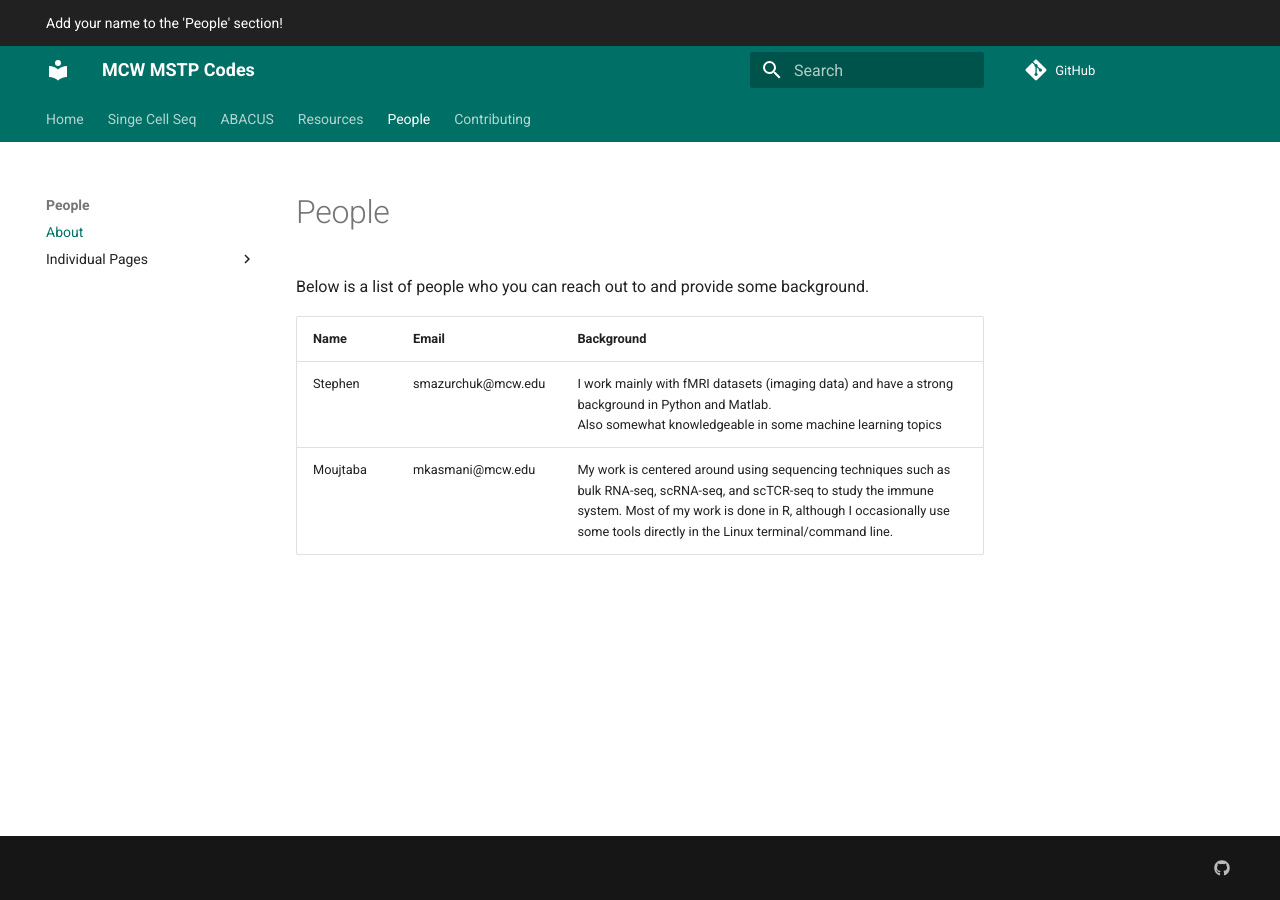
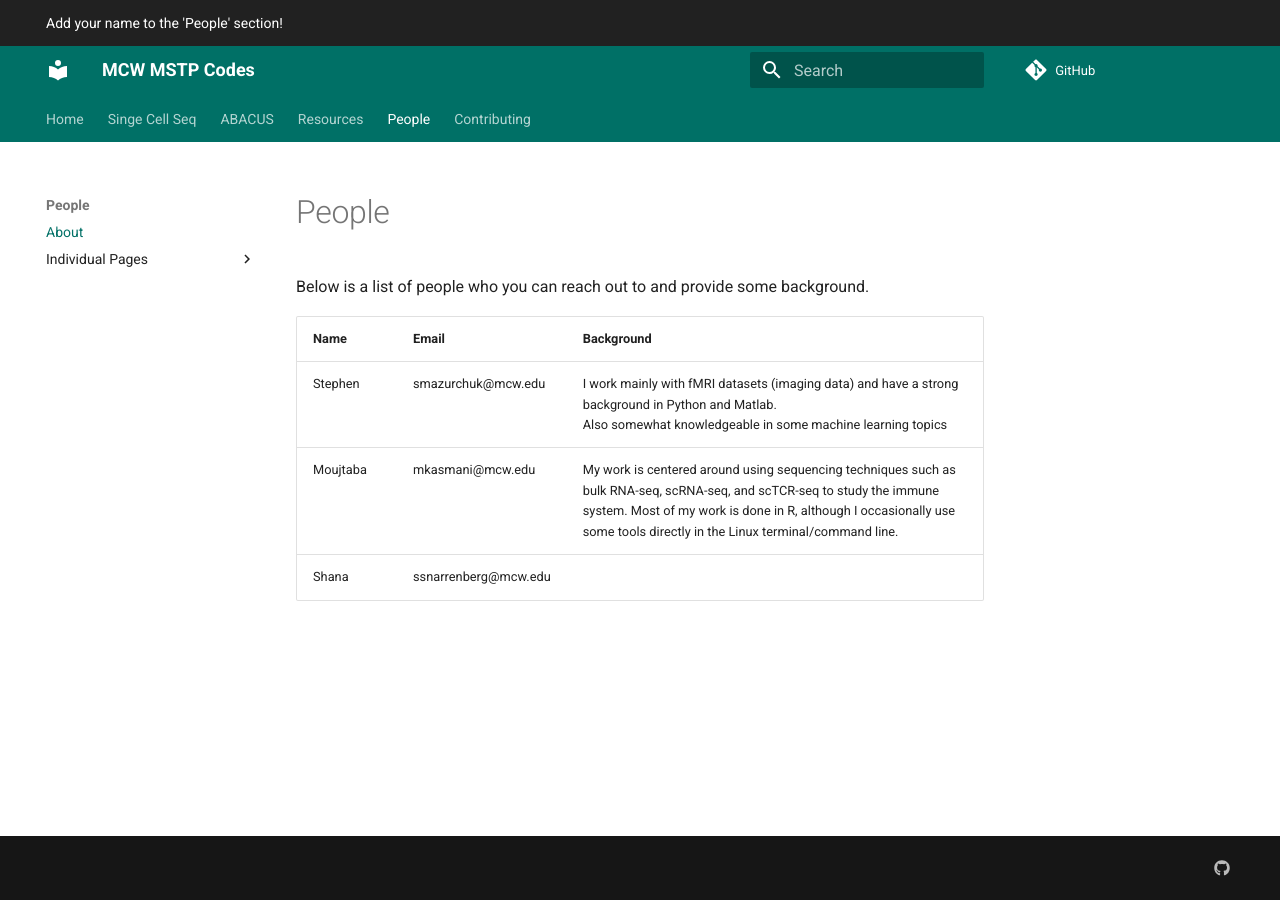
Before and after one commit to mcw-mstp/mcw-mstp.github.io, an MkDocs documentation site: the page built from docs/people/people.md, in a window 1280 px wide. Built offline with MkDocs 1.6.1 and Material for MkDocs 9.7.7, drawn with Linux system fonts in a browser that asks for light colours; comment, search, counter and statistics services are not loaded.

Commit message:
Shana edit
test

```diff
--- a/docs/people/people.md
+++ b/docs/people/people.md
@@ -10,3 +10,4 @@ Below is a list of people who you can reach out to and provide some background.
 |---|---|---|
 | Stephen | smazurchuk@mcw.edu | I work mainly with fMRI datasets (imaging data) and have a strong background in Python and Matlab. <br>Also somewhat knowledgeable in some machine learning topics |
 | Moujtaba | mkasmani@mcw.edu | My work is centered around using sequencing techniques such as bulk RNA-seq, scRNA-seq, and scTCR-seq to study the immune system. Most of my work is done in R, although I occasionally use some tools directly in the Linux terminal/command line. |
+| Shana | ssnarrenberg@mcw.edu | |
```
